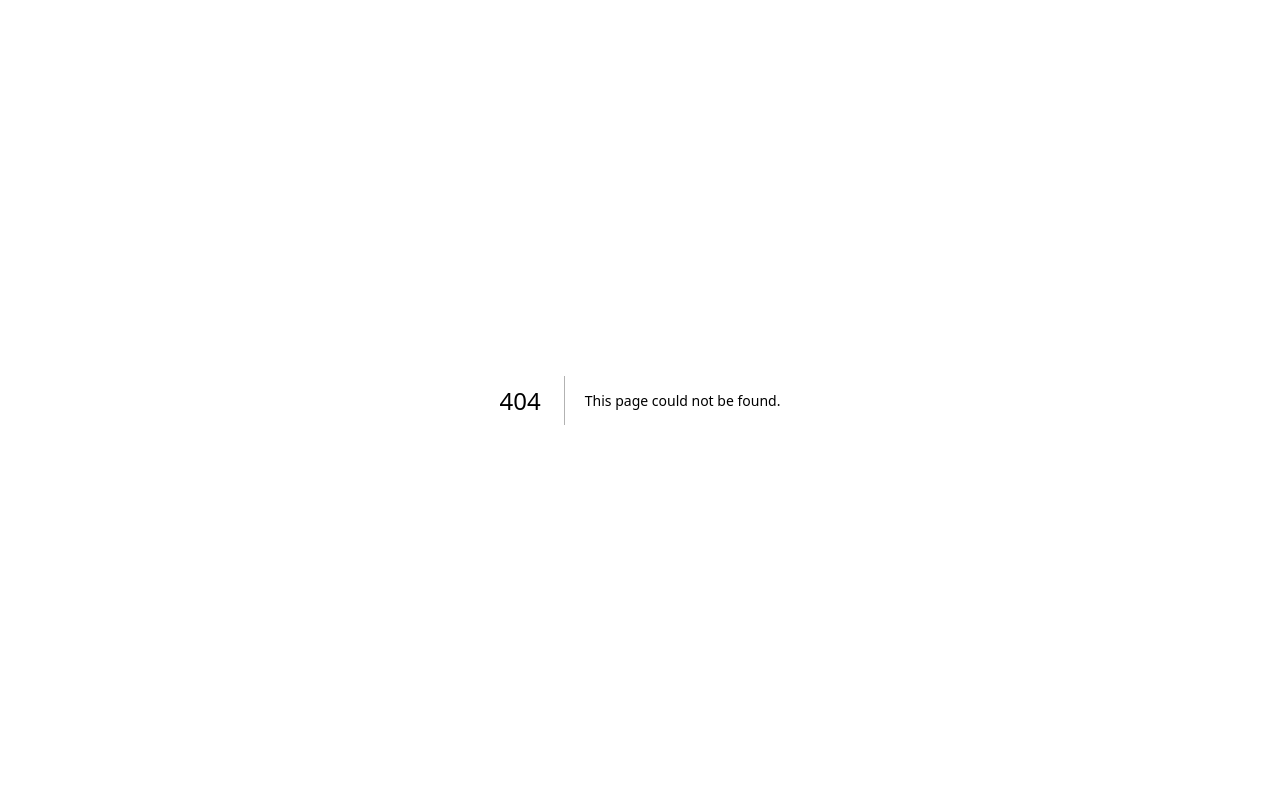
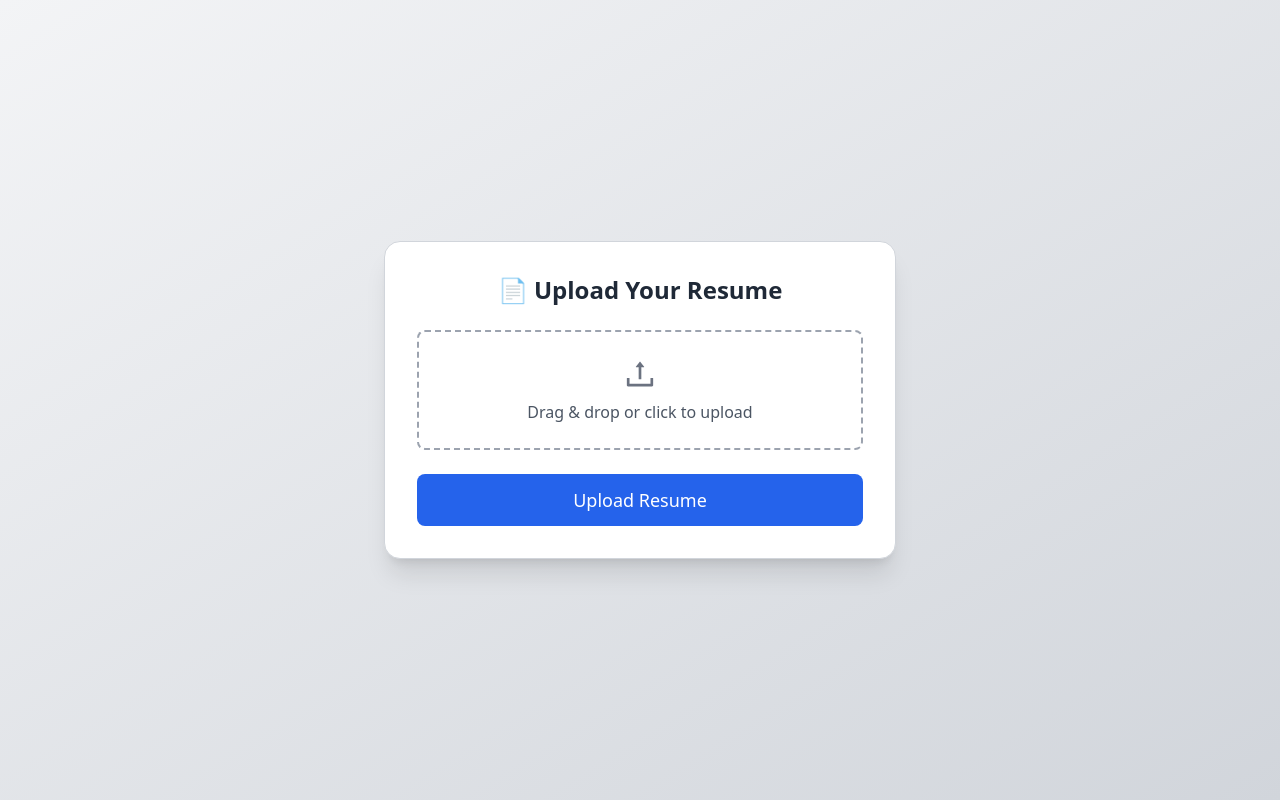
Before and after one commit to deepesh1793/Aceprep, a Next.js app: page /resumeupload in a window 1280 px wide. Before the commit this address had no page. Built offline with nearby package versions, Linux system fonts and the light colour scheme.

Commit message:
resume upload functionality added

```diff
--- a/package.json
+++ b/package.json
@@ -23,12 +23,15 @@
     "eslint": "8.41.0",
     "eslint-config-next": "13.4.4",
     "eventsource-parser": "^1.0.0",
-    "formidable": "^2.1.1",
+    "formidable": "^2.1.2",
     "framer-motion": "^10.12.5",
+    "mammoth": "^1.9.0",
     "next": "^13.5.8",
     "openai": "^4.87.3",
+    "pdf-parse": "^1.1.1",
     "react": "18.2.0",
     "react-dom": "18.2.0",
+    "react-icons": "^5.5.0",
     "react-webcam": "^7.0.1",
     "typescript": "5.0.4",
     "uuidv4": "^6.2.13"
--- /dev/null
+++ b/pages/api/upload-resume.ts
@@ -0,0 +1,76 @@
+import { NextApiRequest, NextApiResponse } from "next";
+import formidable from "formidable";
+import fs from "fs";
+import pdfParse from "pdf-parse";
+import mammoth from "mammoth";
+import OpenAI from "openai";
+
+export const config = {
+  api: {
+    bodyParser: false, // Required for handling file uploads
+  },
+};
+
+const openai = new OpenAI({ apiKey: process.env.OPENAI_API_KEY });
+
+async function extractText(file: formidable.File): Promise<string> {
+  const filePath = file.filepath;
+  const fileExt = file.originalFilename?.split(".").pop()?.toLowerCase();
+
+  try {
+    if (fileExt === "pdf") {
+      const data = await pdfParse(fs.readFileSync(filePath));
+      return data.text || "No text found in PDF.";
+    } else if (fileExt === "docx") {
+      const { value } = await mammoth.extractRawText({ path: filePath });
+      return value || "No text found in DOCX.";
+    } else if (fileExt === "txt") {
+      return fs.readFileSync(filePath, "utf8") || "No text found in TXT.";
+    } else {
+      return "Unsupported file format. Please upload PDF, DOCX, or TXT.";
+    }
+  } catch (error) {
+    console.error("Error extracting text:", error);
+    return "Error extracting text from the file.";
+  }
+}
+
+export default async function handler(req: NextApiRequest, res: NextApiResponse) {
+  if (req.method === "POST") {
+    const form = new formidable.IncomingForm();
+
+    form.parse(req, async (err, fields, files) => {
+      if (err) return res.status(500).json({ message: "File upload error" });
+
+      const file = files.resume as formidable.File;
+      const resumeText = await extractText(file);
+
+      if (resumeText.startsWith("Unsupported") || resumeText.startsWith("Error")) {
+        return res.status(400).json({ message: resumeText });
+      }
+
+      try {
+        // Truncate to avoid exceeding token limit
+        const truncatedText = resumeText.slice(0, 2000);
+
+        const response = await openai.chat.completions.create({
+          model: "gpt-4",
+          messages: [
+            { role: "system", content: "You are a professional resume reviewer. Provide feedback on clarity, conciseness, and impact." },
+            { role: "user", content: `Here is a resume:\n\n${truncatedText}` },
+          ],
+          max_tokens: 500,
+        });
+
+        const feedback = response.choices[0]?.message?.content || "No feedback available.";
+
+        return res.status(200).json({ feedback });
+      } catch (error) {
+        console.error("OpenAI API Error:", error);
+        return res.status(500).json({ message: "Error generating feedback" });
+      }
+    });
+  } else {
+    res.status(405).json({ message: "Method Not Allowed" });
+  }
+}
--- /dev/null
+++ b/pages/resumeupload.tsx
@@ -0,0 +1,124 @@
+import { useState } from "react";
+import { AiOutlineUpload, AiOutlineCheckCircle, AiOutlineLoading3Quarters } from "react-icons/ai";
+
+const ResumeUpload = () => {
+  const [file, setFile] = useState<File | null>(null);
+  const [feedback, setFeedback] = useState<string[]>([]);
+  const [dragging, setDragging] = useState(false);
+  const [loading, setLoading] = useState(false);
+  const [uploaded, setUploaded] = useState(false);
+
+  const handleFileChange = (event: React.ChangeEvent<HTMLInputElement>) => {
+    if (event.target.files && event.target.files.length > 0) {
+      setFile(event.target.files[0]);
+    }
+  };
+
+  const handleUpload = async () => {
+    if (!file) return alert("Please upload a resume file!");
+
+    setLoading(true);
+    setFeedback([]);
+    setUploaded(false);
+
+    const formData = new FormData();
+    formData.append("resume", file);
+
+    const response = await fetch("/api/upload-resume", {
+      method: "POST",
+      body: formData,
+    });
+
+    const result = await response.json();
+    setFeedback(result.feedback.split("\n")); // Assuming feedback is newline-separated
+    setLoading(false);
+    setUploaded(true);
+  };
+
+  return (
+    <div className="min-h-screen flex justify-center items-center bg-gradient-to-br from-gray-100 to-gray-300 dark:from-gray-900 dark:to-gray-800">
+      <div className="flex flex-col items-center gap-6 p-8 bg-white dark:bg-gray-800 shadow-xl rounded-2xl border border-gray-300 dark:border-gray-700 transition-all duration-300 hover:shadow-2xl w-full max-w-lg">
+
+        {!uploaded ? (
+          <>
+            <h2 className="text-2xl font-bold text-gray-800 dark:text-white">📄 Upload Your Resume</h2>
+
+            {/* Drag-and-Drop File Upload */}
+            <label
+              onDragOver={(e) => {
+                e.preventDefault();
+                setDragging(true);
+              }}
+              onDragLeave={() => setDragging(false)}
+              onDrop={(e) => {
+                e.preventDefault();
+                setFile(e.dataTransfer.files[0]);
+                setDragging(false);
+              }}
+              className={`w-full p-6 border-2 ${
+                dragging ? "border-blue-500 bg-blue-100" : "border-dashed border-gray-400"
+              } rounded-lg flex flex-col items-center cursor-pointer transition-all duration-200`}
+            >
+              <AiOutlineUpload className="text-4xl text-gray-500" />
+              <p className="text-gray-600 dark:text-gray-300 mt-2">Drag & drop or click to upload</p>
+              <input type="file" accept=".pdf,.doc,.docx" onChange={handleFileChange} className="hidden" />
+              {file && <p className="mt-2 font-medium text-blue-600">{file.name}</p>}
+            </label>
+
+            {/* Upload Button with Loading Effect */}
+            <button
+              onClick={handleUpload}
+              className={`px-6 py-3 rounded-lg transition-all duration-300 w-full flex items-center justify-center gap-2 ${
+                loading
+                  ? "bg-yellow-500 hover:bg-yellow-600"
+                  : "bg-blue-600 hover:bg-blue-700"
+              } text-white text-lg font-medium`}
+              disabled={loading}
+            >
+              {loading ? (
+                <>
+                  <AiOutlineLoading3Quarters className="animate-spin text-xl" />
+                  Uploading...
+                </>
+              ) : (
+                "Upload Resume"
+              )}
+            </button>
+          </>
+        ) : (
+          <div className="animate-fadeIn w-full text-center">
+            <h2 className="text-2xl font-bold text-gray-800 dark:text-white flex items-center justify-center gap-2">
+              <AiOutlineCheckCircle className="text-green-600 text-3xl" />
+              Resume Analysis
+            </h2>
+
+            <div className="mt-6 space-y-4 w-full">
+              {feedback.map((point, index) => (
+                <div
+                  key={index}
+                  className="flex items-start gap-3 p-4 bg-gray-100 dark:bg-gray-700 text-gray-800 dark:text-white rounded-lg shadow-md transition-all duration-300 hover:bg-gray-200 dark:hover:bg-gray-600"
+                >
+                  <AiOutlineCheckCircle className="text-green-600 text-xl" />
+                  <p className="text-sm leading-relaxed">{point}</p>
+                </div>
+              ))}
+            </div>
+
+            <button
+              onClick={() => {
+                setUploaded(false);
+                setFile(null);
+                setFeedback([]);
+              }}
+              className="mt-6 px-5 py-3 text-white bg-gray-600 hover:bg-gray-700 rounded-lg transition-all"
+            >
+              Upload Another Resume
+            </button>
+          </div>
+        )}
+      </div>
+    </div>
+  );
+};
+
+export default ResumeUpload;
```
Also changed, not shown: 1 other file (tests, documents, lock files or other folders).
